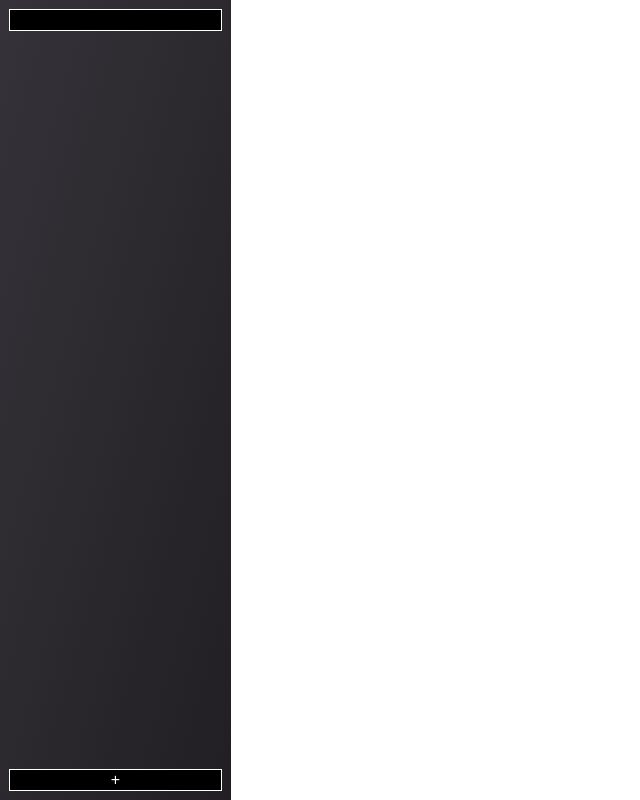
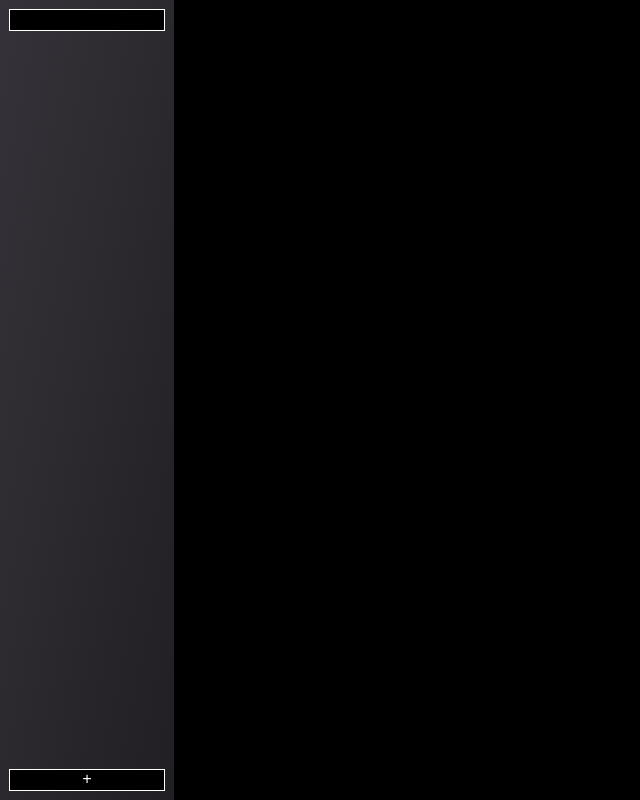
Before and after one commit to jChenvan/note-app, a React (Vite) app: page / in a window 1280 px wide. Shown: the whole page, without its empty margins (0-640 px from the left). Built offline with nearby package versions, Linux system fonts and the light colour scheme.

Commit message:
Minor style tweaks

```diff
--- a/src/App.css
+++ b/src/App.css
@@ -1,7 +1,15 @@
+:is(:root,button) {
+  font-family: 'Courier New', Courier, monospace;
+}
+
 .sidebar {
   display: flex;
   flex-direction: column;
   background-image: linear-gradient(to top left, hsl(270, 6%, 13%), hsl(270, 7%, 21%));
+}
+
+.search input {
+  width:150px;
 }
 
 :is(.search input,.sidebar > button){
@@ -49,4 +57,13 @@
   flex:1;
   height: 100vh;
   overflow-y: scroll;
+  color: white;
+  background-color: black;
+  padding-left:50px;
 }
+
+textarea {
+  background-image: linear-gradient(to top left, hsl(282, 30%, 14%),hsl(282, 20%, 20%));
+  color: white;
+  padding:10px;
+}
--- a/src/App.jsx
+++ b/src/App.jsx
@@ -4,7 +4,7 @@ import Note from "./Note.jsx";
 
 function countLines(text, lineLength) {
   if (!text) {
-    return;
+    return 1;
   }
   let chars = 0;
   let lines = 0;
@@ -84,8 +84,8 @@ function App() {
         {current != undefined && notes.length != 0 ? <><h1>{notes[current].title}</h1>
         <div>
           <textarea
-            cols={50}
-            rows={countLines(notes[current].content, 50)}
+            cols={75}
+            rows={Math.max(5,countLines(notes[current].content, 75))}
             value={notes[current].content}
             onChange={(event) => {
               const New = JSON.parse(JSON.stringify(notes));
```
